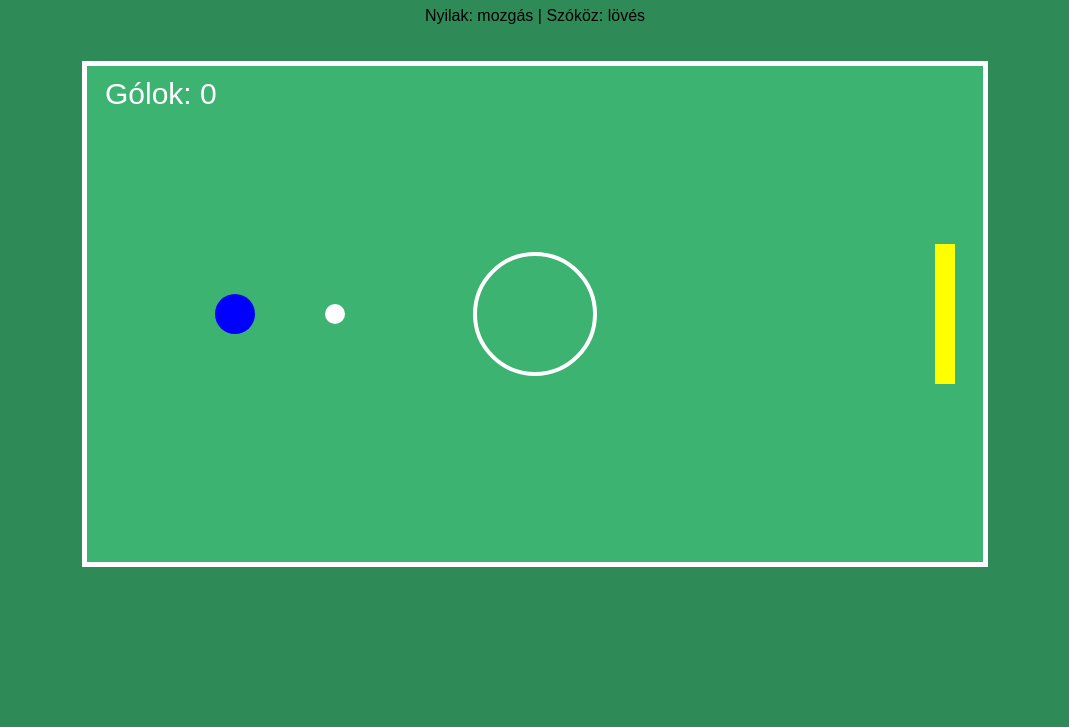
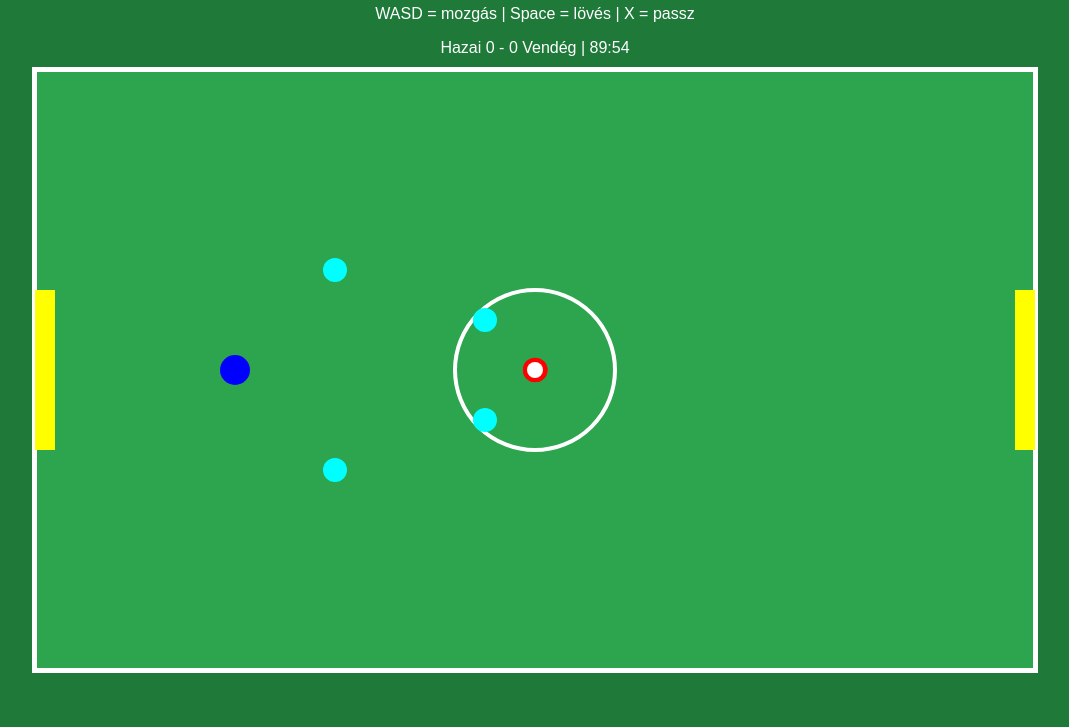
Before and after one commit to szamalknathan/gyakorlo25, a plain HTML site: page fifa.html in a window 1280 px wide. Shown: the part 73-800 px from the top of the page, without its empty margins (105-1174 px from the left). Drawn offline with Linux system fonts and the light colour scheme.

Commit message:
bfafheqwv

```diff
--- a/fifa.html
+++ b/fifa.html
@@ -2,153 +2,174 @@
 <html lang="hu">
 <head>
 <meta charset="UTF-8">
+<meta name="viewport" content="width=device-width, initial-scale=1.0">
 <title>Mini FIFA</title>
 <style>
-body {
-    text-align: center;
-    background: #2e8b57;
-    font-family: Arial, sans-serif;
-}
-
-canvas {
-    background: #3cb371;
-    border: 3px solid white;
-    margin-top: 20px;
-}
+body{margin:0;background:#1f7a3a;font-family:Arial,sans-serif;color:white}
+#ui{padding:10px;text-align:center}
+canvas{display:block;margin:auto;background:#2da44e;border:3px solid #fff}
 </style>
 </head>
 <body>
-
-<h1>Mini FIFA</h1>
-<p>Nyilak: mozgás | Szóköz: lövés</p>
-
-<canvas id="game" width="900" height="500"></canvas>
+<div id="ui">
+<h2>Mini FIFA</h2>
+<p>WASD = mozgás | Space = lövés | X = passz</p>
+<div id="score">Hazai 0 - 0 Vendég | 90:00</div>
+</div>
+<canvas id="game" width="1000" height="600"></canvas>
 
 <script>
-const canvas = document.getElementById("game");
-const ctx = canvas.getContext("2d");
+const c=document.getElementById("game");
+const ctx=c.getContext("2d");
 
-const player = {
-    x: 150,
-    y: 250,
-    size: 20,
-    speed: 5
-};
+let home=0, away=0, timeLeft=90*60;
 
-const ball = {
-    x: 250,
-    y: 250,
-    r: 10,
-    vx: 0,
-    vy: 0
-};
+const player={x:200,y:300,r:15,speed:4};
+const ball={x:500,y:300,r:8,vx:0,vy:0};
 
-const goal = {
-    x: 850,
-    y: 180,
-    w: 20,
-    h: 140
-};
+const teammates=[
+{x:300,y:200,r:12},{x:300,y:400,r:12},
+{x:450,y:250,r:12},{x:450,y:350,r:12}
+];
 
-let score = 0;
-const keys = {};
+const enemies=[
+{x:700,y:200,r:12},{x:700,y:400,r:12},
+{x:600,y:250,r:12},{x:600,y:350,r:12}
+];
 
-document.addEventListener("keydown", e => {
-    keys[e.key] = true;
+const keys={};
 
-    if (e.code === "Space") {
-        let dx = ball.x - player.x;
-        let dy = ball.y - player.y;
-        let dist = Math.sqrt(dx*dx + dy*dy);
+document.addEventListener("keydown",e=>{
+ keys[e.key.toLowerCase()]=true;
 
-        if(dist < 50){
-            ball.vx = 10;
-            ball.vy = 0;
+ if(e.code==="Space"){
+   shoot();
  }
+ if(e.key.toLowerCase()==="x"){
+   passBall();
  }
 });
 
-document.addEventListener("keyup", e => {
-    keys[e.key] = false;
+document.addEventListener("keyup",e=>{
+ keys[e.key.toLowerCase()]=false;
 });
 
-function update() {
-
-    if(keys["ArrowUp"]) player.y -= player.speed;
-    if(keys["ArrowDown"]) player.y += player.speed;
-    if(keys["ArrowLeft"]) player.x -= player.speed;
-    if(keys["ArrowRight"]) player.x += player.speed;
-
-    let dx = ball.x - player.x;
-    let dy = ball.y - player.y;
-    let dist = Math.sqrt(dx*dx + dy*dy);
-
-    if(dist < player.size + ball.r){
-        ball.vx = dx * 0.15;
-        ball.vy = dy * 0.15;
+function shoot(){
+ let dx=950-ball.x;
+ let dy=300-ball.y;
+ let len=Math.hypot(dx,dy);
+ ball.vx=dx/len*12;
+ ball.vy=dy/len*12;
 }
 
-    ball.x += ball.vx;
-    ball.y += ball.vy;
-
-    ball.vx *= 0.98;
-    ball.vy *= 0.98;
-
-    if(ball.x < ball.r || ball.x > canvas.width - ball.r) ball.vx *= -1;
-    if(ball.y < ball.r || ball.y > canvas.height - ball.r) ball.vy *= -1;
-
-    if(
-        ball.x > goal.x &&
-        ball.y > goal.y &&
-        ball.y < goal.y + goal.h
-    ){
-        score++;
-        alert("GÓÓÓL! Pontszám: " + score);
-
-        ball.x = 250;
-        ball.y = 250;
-        ball.vx = 0;
-        ball.vy = 0;
-    }
+function passBall(){
+ let mate=teammates[0];
+ let dx=mate.x-ball.x;
+ let dy=mate.y-ball.y;
+ let len=Math.hypot(dx,dy);
+ ball.vx=dx/len*8;
+ ball.vy=dy/len*8;
 }
 
-function draw() {
-    ctx.clearRect(0,0,canvas.width,canvas.height);
+function update(){
+ if(keys["w"]) player.y-=player.speed;
+ if(keys["s"]) player.y+=player.speed;
+ if(keys["a"]) player.x-=player.speed;
+ if(keys["d"]) player.x+=player.speed;
 
-    ctx.strokeStyle = "white";
-    ctx.lineWidth = 4;
-    ctx.strokeRect(0,0,canvas.width,canvas.height);
+ let dx=ball.x-player.x;
+ let dy=ball.y-player.y;
+ let d=Math.hypot(dx,dy);
+
+ if(d<25){
+   ball.vx=dx*0.15;
+   ball.vy=dy*0.15;
+ }
+
+ enemies.forEach(e=>{
+   if(ball.x<e.x) e.x-=0.7;
+   else e.x+=0.7;
+
+   if(ball.y<e.y) e.y-=0.7;
+   else e.y+=0.7;
+ });
+
+ ball.x+=ball.vx;
+ ball.y+=ball.vy;
+ ball.vx*=0.98;
+ ball.vy*=0.98;
+
+ if(ball.y<0||ball.y>600) ball.vy*=-1;
+
+ if(ball.x>980 && ball.y>220 && ball.y<380){
+   home++;
+   reset();
+ }
+
+ if(ball.x<20 && ball.y>220 && ball.y<380){
+   away++;
+   reset();
+ }
+
+ timeLeft=Math.max(0,timeLeft-1/60);
+
+ const mins=Math.floor(timeLeft/60);
+ const secs=Math.floor(timeLeft%60);
+ document.getElementById("score").textContent =
+   `Hazai ${home} - ${away} Vendég | ${mins}:${String(secs).padStart(2,"0")}`;
+}
+
+function reset(){
+ ball.x=500; ball.y=300;
+ ball.vx=0; ball.vy=0;
+}
+
+function draw(){
+ ctx.clearRect(0,0,1000,600);
+
+ ctx.strokeStyle="white";
+ ctx.lineWidth=4;
+ ctx.strokeRect(0,0,1000,600);
 
  ctx.beginPath();
-    ctx.arc(canvas.width/2, canvas.height/2, 60, 0, Math.PI*2);
+ ctx.arc(500,300,80,0,Math.PI*2);
  ctx.stroke();
 
-    ctx.fillStyle = "yellow";
-    ctx.fillRect(goal.x, goal.y, goal.w, goal.h);
+ ctx.fillStyle="yellow";
+ ctx.fillRect(0,220,20,160);
+ ctx.fillRect(980,220,20,160);
 
-    ctx.fillStyle = "blue";
+ ctx.fillStyle="blue";
  ctx.beginPath();
-    ctx.arc(player.x, player.y, player.size, 0, Math.PI*2);
+ ctx.arc(player.x,player.y,player.r,0,Math.PI*2);
  ctx.fill();
 
-    ctx.fillStyle = "white";
+ ctx.fillStyle="cyan";
+ teammates.forEach(p=>{
    ctx.beginPath();
-    ctx.arc(ball.x, ball.y, ball.r, 0, Math.PI*2);
+   ctx.arc(p.x,p.y,p.r,0,Math.PI*2);
    ctx.fill();
+ });
 
-    ctx.fillStyle = "white";
-    ctx.font = "30px Arial";
-    ctx.fillText("Gólok: " + score, 20, 40);
+ ctx.fillStyle="red";
+ enemies.forEach(p=>{
+   ctx.beginPath();
+   ctx.arc(p.x,p.y,p.r,0,Math.PI*2);
+   ctx.fill();
+ });
+
+ ctx.fillStyle="white";
+ ctx.beginPath();
+ ctx.arc(ball.x,ball.y,ball.r,0,Math.PI*2);
+ ctx.fill();
 }
 
-function gameLoop(){
+function loop(){
  update();
  draw();
-    requestAnimationFrame(gameLoop);
+ requestAnimationFrame(loop);
 }
-
-gameLoop();
+loop();
 </script>
-
 </body>
 </html>
```
Lines whose indentation alone changed are shown as unchanged.
